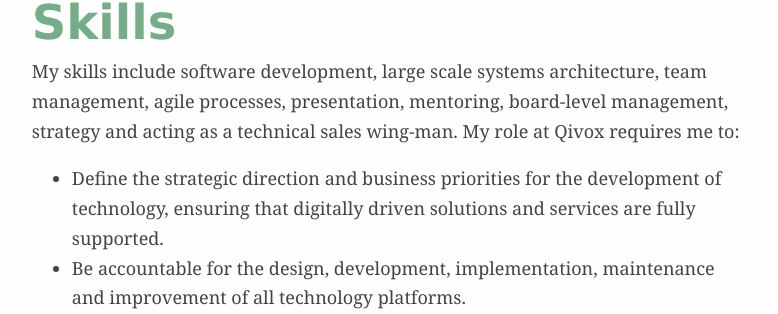
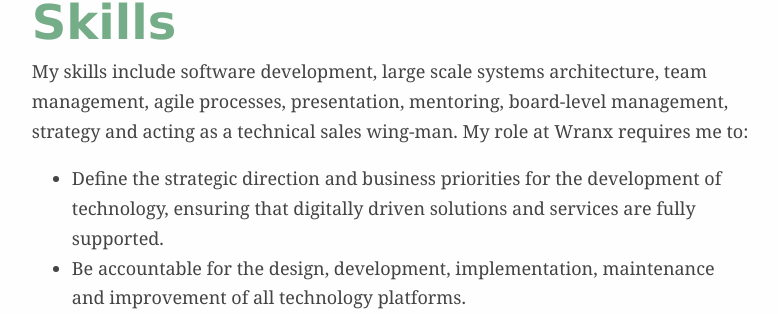
Before and after one commit to jonpauldavies/jonpauldavies.github.io, a Jekyll site: the page built from profile.html, in a window 1280 px wide. Shown: the part 876-1190 px from the top of the page, without its empty margins (403-1181 px from the left). Built offline with Jekyll 4.4.1, drawn with Linux system fonts in a browser that asks for light colours; nearby versions of some CDN libraries; Markdown is read by kramdown in place of the engine named in the settings.

Commit message:
removed mention of qivox

```diff
--- a/profile.html
+++ b/profile.html
@@ -15,7 +15,7 @@ I've also worked as the senior technical resource in a sales team that has lande
 
 <h2 style="color:#74ad87;">Skills </h2>
 
-My skills include software development, large scale systems architecture, team management, agile processes, presentation, mentoring, board-level management, strategy and acting as a technical sales wing-man. My role at Qivox requires me to:
+My skills include software development, large scale systems architecture, team management, agile processes, presentation, mentoring, board-level management, strategy and acting as a technical sales wing-man. My role at Wranx requires me to:
 
 <ul><li>Define the strategic direction and business priorities for the development of technology, ensuring that digitally driven solutions and services are fully supported. </li>
 
```
